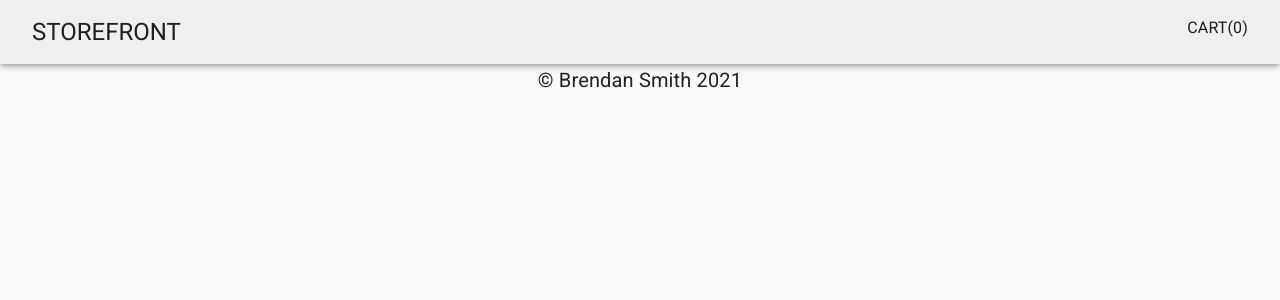
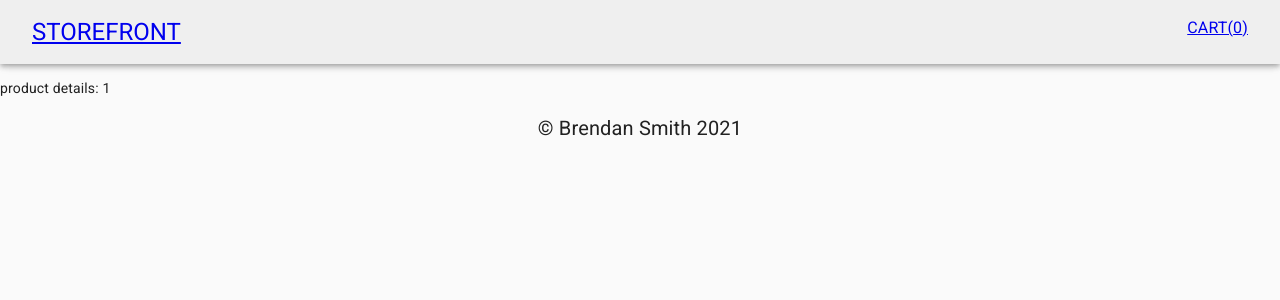
Before and after one commit to brendanrsmith/storefront, a React (Create React App) app: page /products/1 in a window 1280 px wide. Shown: the top 300 px of the page. Built offline with nearby package versions, Linux system fonts and the light colour scheme.

Commit message:
router links wired

```diff
--- a/src/App.js
+++ b/src/App.js
@@ -5,6 +5,8 @@ import { Route, Switch } from 'react-router-dom';
 import Header from './components/header/Header';
 import Footer from './components/footer/Footer';
 import Home from './Home';
+import ShoppingCart from './components/cart/ShoppingCart';
+import ProductDetails from './components/products/ProductDetails';
 
 function App() {
   return (
@@ -13,6 +15,8 @@ function App() {
       <Header />
       <Switch>
         <Route exact path='/' component={Home} />
+        <Route path='/cart' component={ShoppingCart} />
+        <Route path='/products/:id' component={ProductDetails} />
       </Switch>
       <Footer />
     </div>
--- /dev/null
+++ b/src/components/cart/ShoppingCart.js
@@ -0,0 +1,7 @@
+function ShoppingCart() {
+  return (
+    <p>Shopping Cart</p>
+  )
+}
+
+export default ShoppingCart;
--- a/src/components/cart/SimpleCart.js
+++ b/src/components/cart/SimpleCart.js
@@ -9,9 +9,13 @@ function SimpleCart(props) {
       position: "fixed",
       right: "16px",
       top: "64px",
-      width: "80px",
+      width: "140px",
       backgroundColor: "#eee",
       opacity: "0.5"
+    },
+    card: {
+      display: "flex",
+      padding: "8px"
   }
   });
 
@@ -21,9 +25,9 @@ function SimpleCart(props) {
   <Grid item xs className={classes.cart}>
     {props.cartReducer.cart.map(item => {
       return (
-          <Card key={`${item._id}:${item.inventory}`}>
+        <Card key={`${item._id}:${item.inventory}`} className={classes.card}>
           <p>{item.name}</p>
-            <Button onClick={() => props.removeFromCart(item)}>x</Button>
+          <Button variant="small" onClick={() => props.removeFromCart(item)}>x</Button>
         </Card>
       )
     })}
--- a/src/components/header/Header.js
+++ b/src/components/header/Header.js
@@ -1,6 +1,7 @@
 import { AppBar, Button, Grid, makeStyles, Toolbar, Typography } from '@material-ui/core';
 import React from 'react';
 import { connect } from 'react-redux';
+import { Link } from 'react-router-dom';
 
 function Header(props) {
 
@@ -9,7 +10,7 @@ function Header(props) {
       background: "#efefef",
     },
     cart: {
-      textAlign: "right"
+      textAlign: "right",
     }
   })
   const classes = useStyles();
@@ -19,13 +20,17 @@ function Header(props) {
         <Toolbar className={classes.toolbar} >
           <Grid container>
             <Grid item xs>
-              <Button href="#">
+              <Button>
+                <Link to={`/`}>
                 <Typography variant="h5">Storefront</Typography>
+                </Link>
               </Button>
             </Grid>
             <Grid item xs className={classes.cart}>
-              <Button href="#">
-                <Typography>Cart({props.cartReducer.cart.length})</Typography>
+              <Button>
+                <Link to={`/cart`}>
+                  <Typography>Cart({props.cartReducer.cart.length})</Typography>
+                </Link>
               </Button>
             </Grid>
           </Grid>
@@ -40,6 +45,6 @@ const mapStateToProps = state => ({
   cartReducer: state.cartReducer
 });
 
-const mapDispatchToProps = { };
+const mapDispatchToProps = {};
 
 export default connect(mapStateToProps, mapDispatchToProps)(Header);
--- /dev/null
+++ b/src/components/products/ProductDetails.js
@@ -0,0 +1,7 @@
+function ProductDetails(props) {
+  return (
+    <p>product details: {props.match.params.id}</p>
+  )
+}
+
+export default ProductDetails;
--- a/src/components/storefront/Products.js
+++ b/src/components/storefront/Products.js
@@ -3,6 +3,7 @@ import { connect } from 'react-redux';
 import { useEffect } from 'react';
 
 import { getRemoteData, putRemoteData } from '../../store/product';
+import { Link } from 'react-router-dom';
 
 const Products = props => {
 
@@ -61,7 +62,9 @@ const Products = props => {
                 </CardActionArea>
                 <CardActions>
                   <Button color="primary" onClick={() => props.addToCart(product)}>Add to cart</Button>
-                  <Button color="primary">Details</Button>
+                  <Button color="primary">
+                    <Link to={`/products/${product._id}`}>Details</Link>
+                  </Button>
                 </CardActions>
               </Card>
             </Grid>
```
Lines whose indentation alone changed are shown as unchanged.
